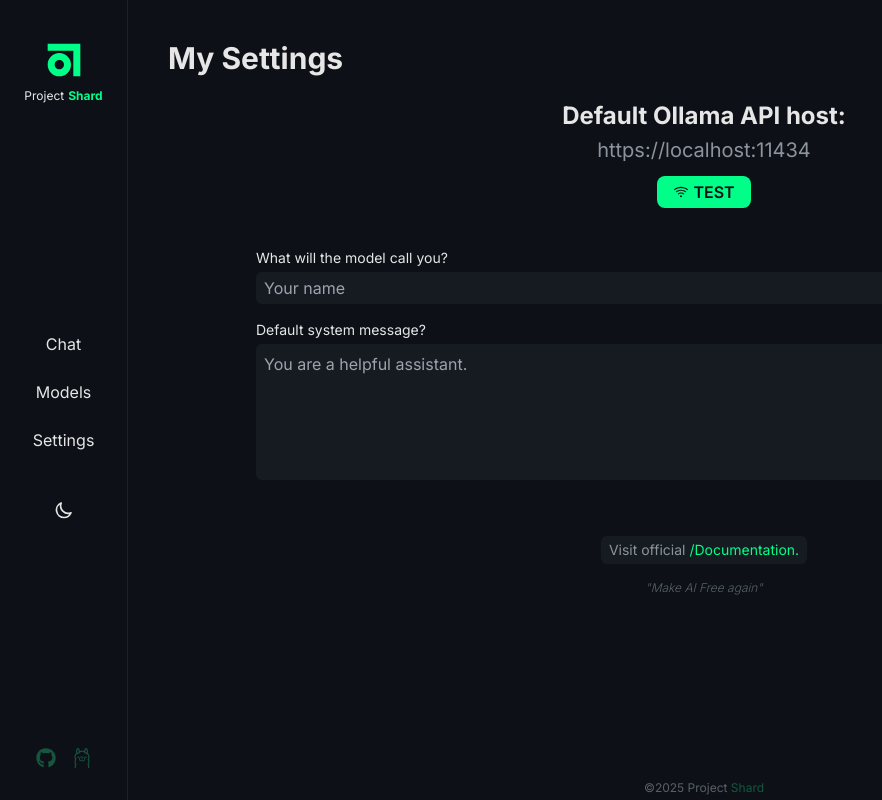
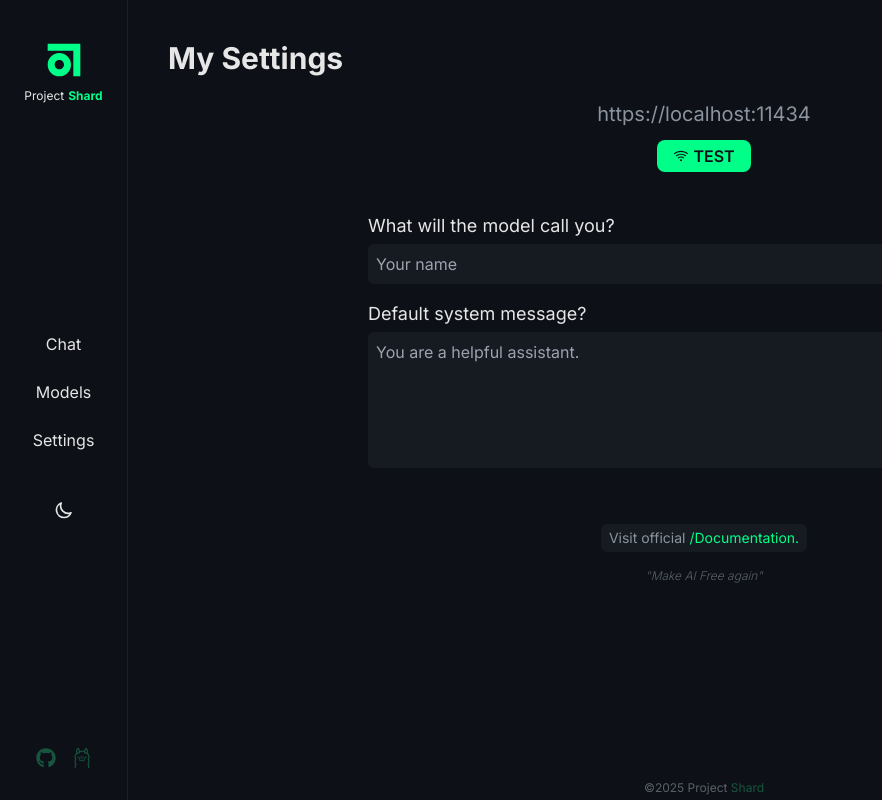
Before and after one commit to Ablasko32/Project-Shard, a Next.js app: page /settings in a window 1280 px wide. Shown: the whole page, without its empty margins (0-882 px from the left). Built offline with nearby package versions, Linux system fonts and the light colour scheme.

Commit message:
finished basic settings page with form and connection test

```diff
--- a/app/_components/ConnectionTest.tsx
+++ b/app/_components/ConnectionTest.tsx
@@ -3,17 +3,23 @@
 import toast from 'react-hot-toast';
 import Button from '@/app/_components/Button';
 import { AiOutlineWifi } from 'react-icons/ai';
+import { useState } from 'react';
 
 export default function ConnectionTest() {
+	const [isConnected, setConnected] = useState<boolean | null>(null);
+
 	// test a connection to ollama api by sending a request to the server / and display a toast
 	async function handleConnectionTest(): Promise<void> {
+		setConnected(null);
 		try {
 			const response = await fetch('/api/proxy/');
 			if (!response.ok) {
 				throw new Error('Connection failed');
 			}
+			setConnected(true);
 			toast.success('Connected');
 		} catch (err) {
+			setConnected(false);
 			if (err instanceof Error) {
 				console.error(err);
 				toast.error(err.message);
@@ -26,12 +32,16 @@ export default function ConnectionTest() {
 
 	return (
 		<div className="flex flex-col items-center gap-1">
-			<h3 className="text-xl lg:text-2xl lg:font-bold">
-				Default Ollama API host:
-			</h3>
-			<p className="mb-2 text-lightTextSecondary dark:text-darkTextSecondary lg:text-xl">
-				https://localhost:11434
-			</p>
+			<div className="mb-2 flex items-center gap-1 text-lightTextSecondary dark:text-darkTextSecondary lg:text-xl">
+				<p>https://localhost:11434</p>
+				{isConnected && (
+					<span className="h-2 w-2 rounded-full bg-lightPrimary dark:bg-darkPrimary"></span>
+				)}
+				{isConnected === false && (
+					<span className="h-2 w-2 rounded-full bg-lightError dark:bg-darkError"></span>
+				)}
+			</div>
+
 			<Button onClick={handleConnectionTest} className="">
 				<AiOutlineWifi />
 				Test
--- a/app/_components/SettingsForm.tsx
+++ b/app/_components/SettingsForm.tsx
@@ -1,14 +1,43 @@
 'use client';
 
+import { FieldValues, useForm } from 'react-hook-form';
+import { useDispatch, useSelector } from 'react-redux';
+import { SettingsData, updateSettings } from '../settings/settingSlice';
+import { RootState } from '../store';
+import toast from 'react-hot-toast';
+
 export default function SettingsForm() {
+	const dispatch = useDispatch();
+	const { username, defaultSystemMessage } = useSelector(
+		(store: RootState) => store.settings
+	);
+
+	const { register, handleSubmit } = useForm<SettingsData>({
+		defaultValues: { username, defaultSystemMessage },
+	});
+
+	function onSubmit(data: FieldValues) {
+		if (!data.username && !data.defaultSystemMessage) return;
+		try {
+			dispatch(updateSettings(data));
+			toast.success('Settings saved');
+		} catch (err) {
+			toast.error('Error updating settings');
+		}
+	}
+
 	return (
-		<form className="mt-6 flex w-[90%] max-w-4xl flex-col gap-4">
+		<form
+			className="mt-6 flex w-full max-w-2xl flex-col gap-4"
+			onBlur={handleSubmit(onSubmit)}
+		>
 			<div className="flex flex-col gap-1">
-				<label className="text-sm" htmlFor="name">
+				<label className="text-sm lg:text-lg" htmlFor="name">
 					What will the model call you?
 				</label>
 				<input
-					className="rounded-md bg-lightSecondary px-2 py-1 focus:outline-none focus:ring focus:ring-lightPrimary dark:bg-darkSecondary dark:focus:ring-darkPrimary"
+					{...register('username')}
+					className="rounded-md bg-lightSecondary p-2 focus:outline-none focus:ring focus:ring-lightPrimary dark:bg-darkSecondary dark:focus:ring-darkPrimary"
 					id="name"
 					type="text"
 					placeholder="Your name"
@@ -16,10 +45,11 @@ export default function SettingsForm() {
 			</div>
 
 			<div className="flex flex-col gap-1">
-				<label className="text-sm" htmlFor="system">
+				<label className="text-sm lg:text-lg" htmlFor="system">
 					Default system message?
 				</label>
 				<textarea
+					{...register('defaultSystemMessage')}
 					className="resize-none rounded-md bg-lightSecondary p-2 focus:outline-none focus:ring focus:ring-lightPrimary dark:bg-darkSecondary dark:focus:ring-darkPrimary"
 					id="system"
 					rows={5}
--- /dev/null
+++ b/app/settings/settingSlice.ts
@@ -0,0 +1,30 @@
+import { createSlice } from '@reduxjs/toolkit';
+
+export interface SettingsData {
+	username: string | undefined;
+	defaultSystemMessage: string | undefined;
+}
+
+const initialState: SettingsData = {
+	username: undefined,
+	defaultSystemMessage: undefined,
+};
+
+const settingSlice = createSlice({
+	name: 'settings',
+	initialState,
+	reducers: {
+		updateSettings: (state, action) => {
+			if (action.payload.username !== undefined) {
+				state.username = action.payload.username;
+			}
+			if (action.payload.defaultSystemMessage !== undefined) {
+				state.defaultSystemMessage = action.payload.defaultSystemMessage;
+			}
+		},
+	},
+});
+
+export const { updateSettings } = settingSlice.actions;
+
+export default settingSlice.reducer;
--- a/app/store.ts
+++ b/app/store.ts
@@ -1,10 +1,14 @@
 import { configureStore } from '@reduxjs/toolkit';
 import modelSlice from '@/app/models/modelSlice';
+import settingSlice from '@/app/settings/settingSlice';
 
 const store = configureStore({
 	reducer: {
 		model: modelSlice,
+		settings: settingSlice,
 	},
 });
 
+export type RootState = ReturnType<typeof store.getState>;
+
 export default store;
```
